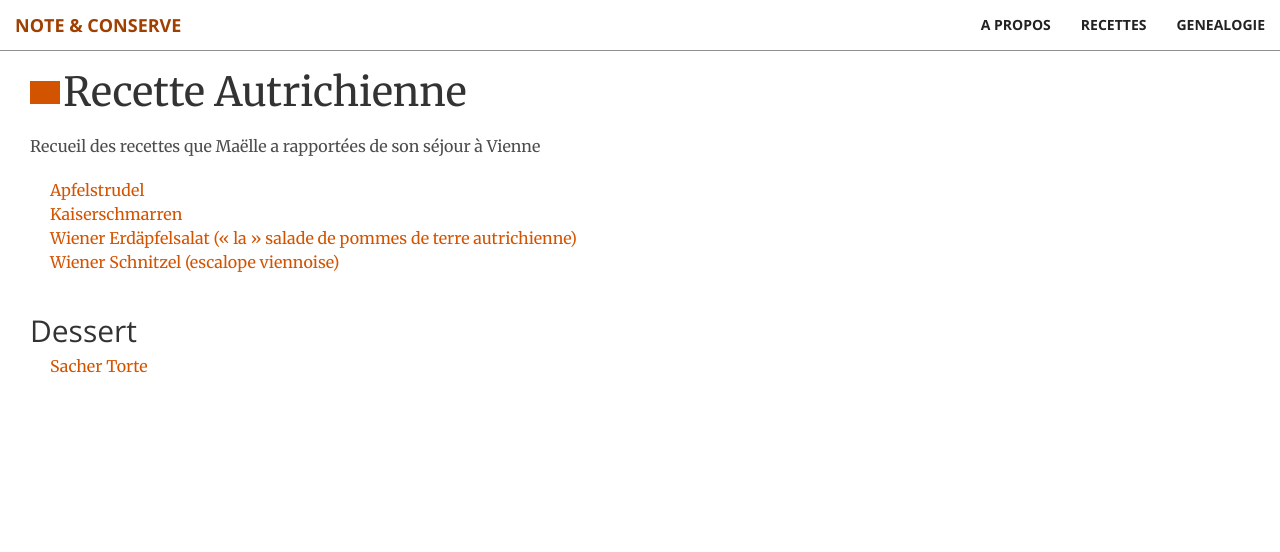
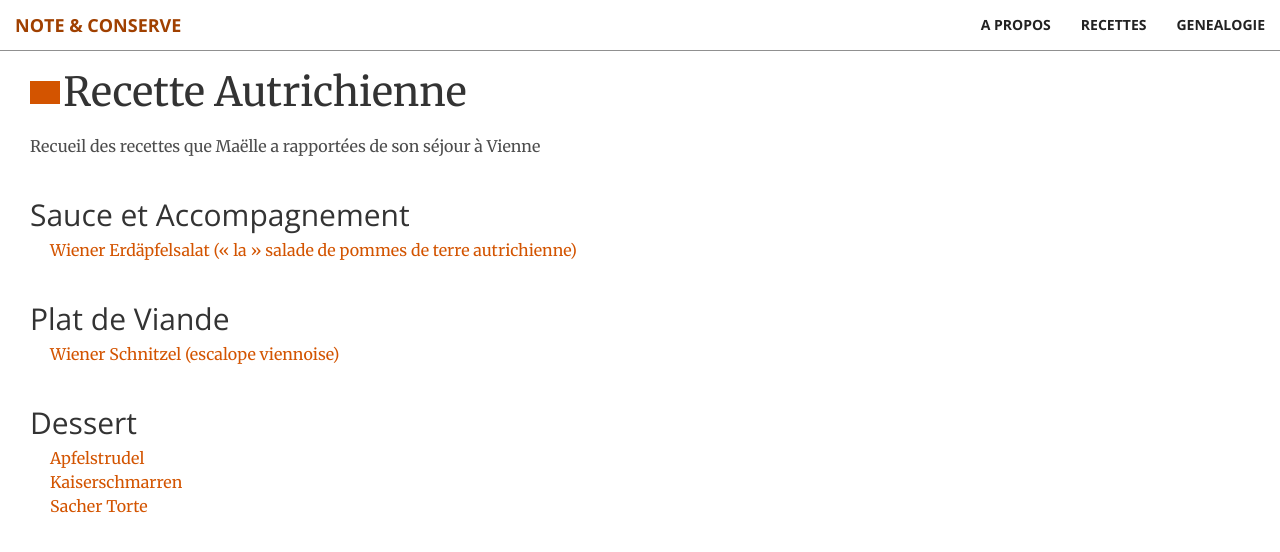
Before and after one commit to brignogan/brignogan.github.io, a Jekyll site: the page built from pages/autriche.md, in a window 1280 px wide. Shown: the top 552 px of the page. Built offline with Jekyll 4.4.1, drawn with Linux system fonts in a browser that asks for light colours; grey boxes are pictures that could not be loaded.

Commit message:
recette autriche
correction

```diff
--- a/_posts/2018-06-21-Wiener Erdaepfelsalat.md
+++ b/_posts/2018-06-21-Wiener Erdaepfelsalat.md
@@ -2,7 +2,7 @@
 layout: post
 title: Wiener Erdäpfelsalat (« la » salade de pommes de terre autrichienne)
 tag_category: autriche
-tag_plat: na
+tag_plat: sauce
 image: img/recette/erdaepfelsalat.png
 temps_preparation: 15
 temps_cuisson: 20
```
Also changed, not shown: _posts/2018-06-21-Wiener-Schnitzel.md (+1 -1 lines), _posts/2018-06-23-apfelstrudel.md (+1 -1 lines), _posts/2018-06-23-kaiserschmarren.md (+1 -1 lines).
